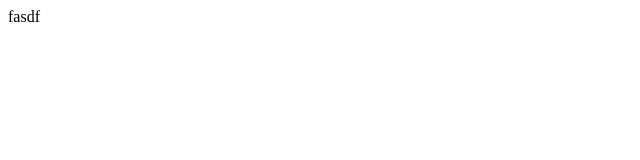
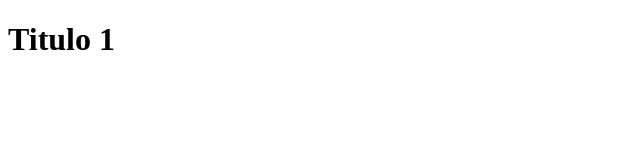
Before and after one commit to MarcosAGil/git-class, a plain HTML site: page index.html in a window 1280 px wide. Shown: the whole page, without its empty margins (0-640 px from the left). Drawn offline with Linux system fonts and the light colour scheme.

Commit message:
Titulo añadido

```diff
--- a/index.html
+++ b/index.html
@@ -7,7 +7,7 @@
     <title>Document</title>
 </head>
 <body>
-    fasdf
+    <h1>Titulo 1</h1>
     <scrpt src="script.js"></scrpt>
 </body>
 </html>
```
